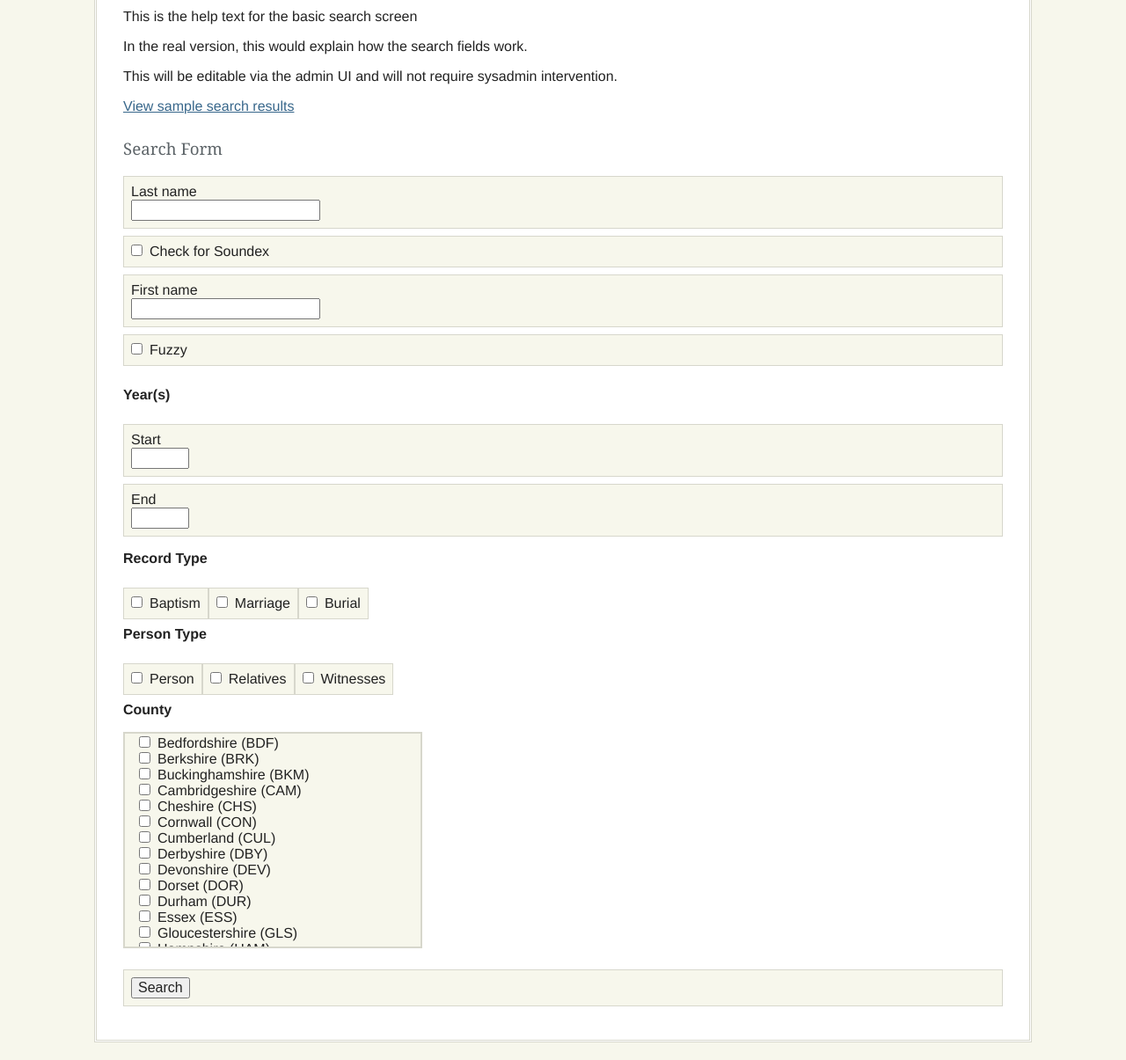
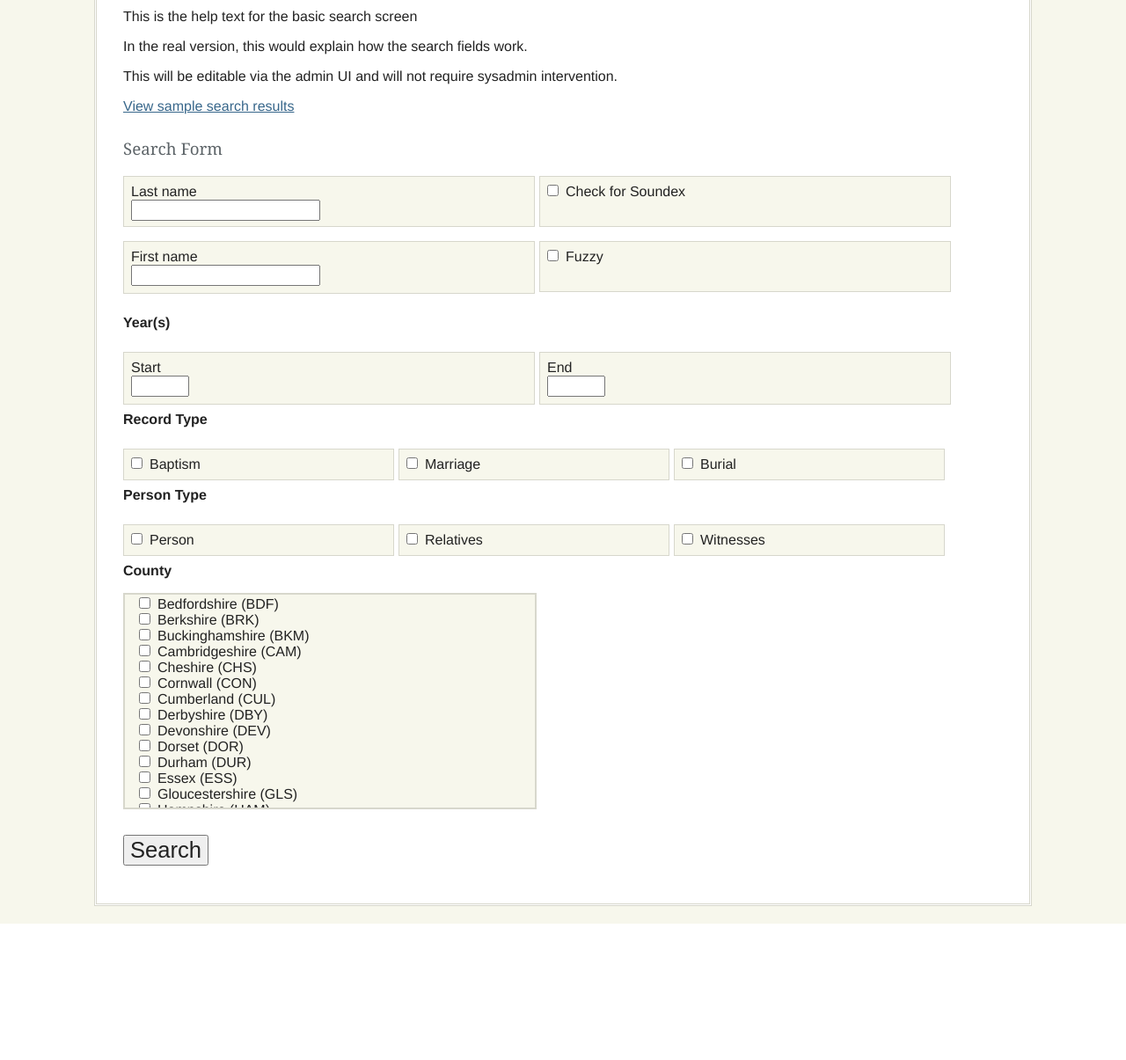
Before and after one commit to FreeUKGen/Core-Frontend, a PHP site: page /search.html in a window 1280 px wide. Shown: the part 388-1593 px from the top of the page at 88% size. After the commit the page ends 1438 px from the top, so only its background shows below. Run offline with PHP 8.4, Linux system fonts and the light colour scheme; some web fonts are replaced.

Commit message:
CSS Changes for search page

```diff
--- a/assets/css/style.css
+++ b/assets/css/style.css
@@ -444,6 +444,28 @@
 	margin: .5em 0 ;
 	padding: .5em;
 	background-color: #f7f7ec;
+	width: 45%;
+	float: left;
+	margin-right: 5px;}
+
+li#search_query_last_name_input,
+li#search_query_soundex,
+li#search_wuery_first_name,
+li#search_query_fuzzy_input
+ {
+	height: 2.5em;
+}
+
+ol.search_record_type li {
+	width: 29%;
+}
+
+#search_query_submit_action {
+	width: 4.2em;
+	border: none;
+	background: none;
+	font-size: 1.6em;
+	padding: 0;
 }
 
 .search_query label {
@@ -454,7 +476,7 @@
 .checkbox_select_county {
 	height: 15em;
 	overflow:scroll;
-	width: 20em;
+	width: 45%;
 	border: 2px solid #d7d7cc;
 	background-color: #f7f7ec;
 	padding: 2px 0 0 1em;
```
